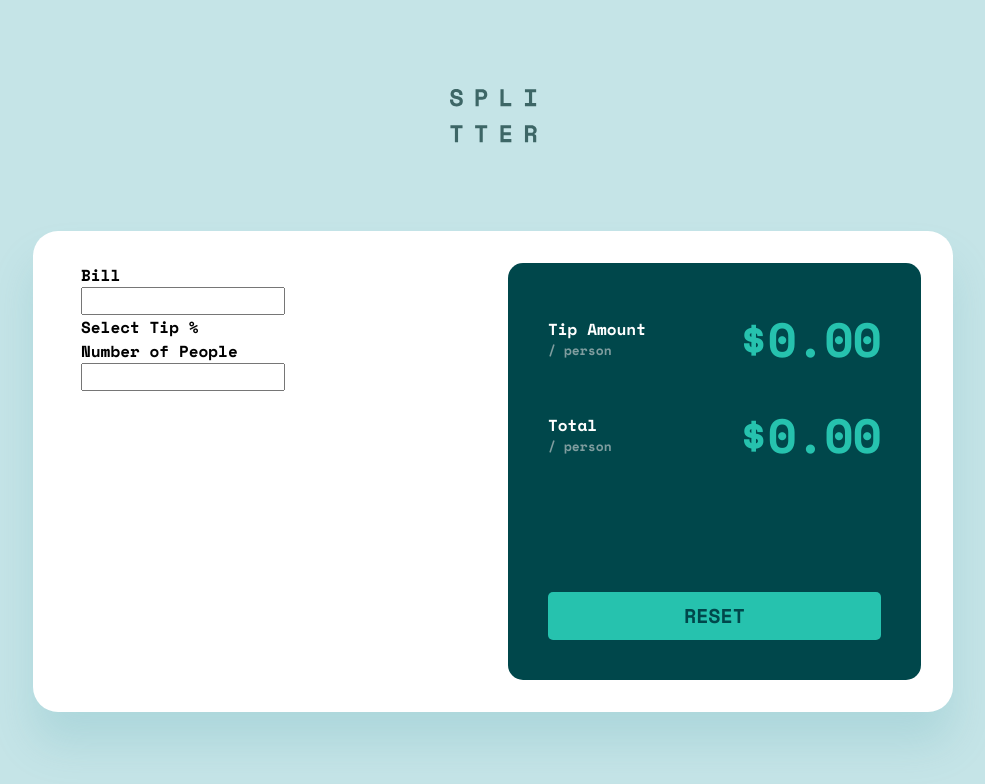
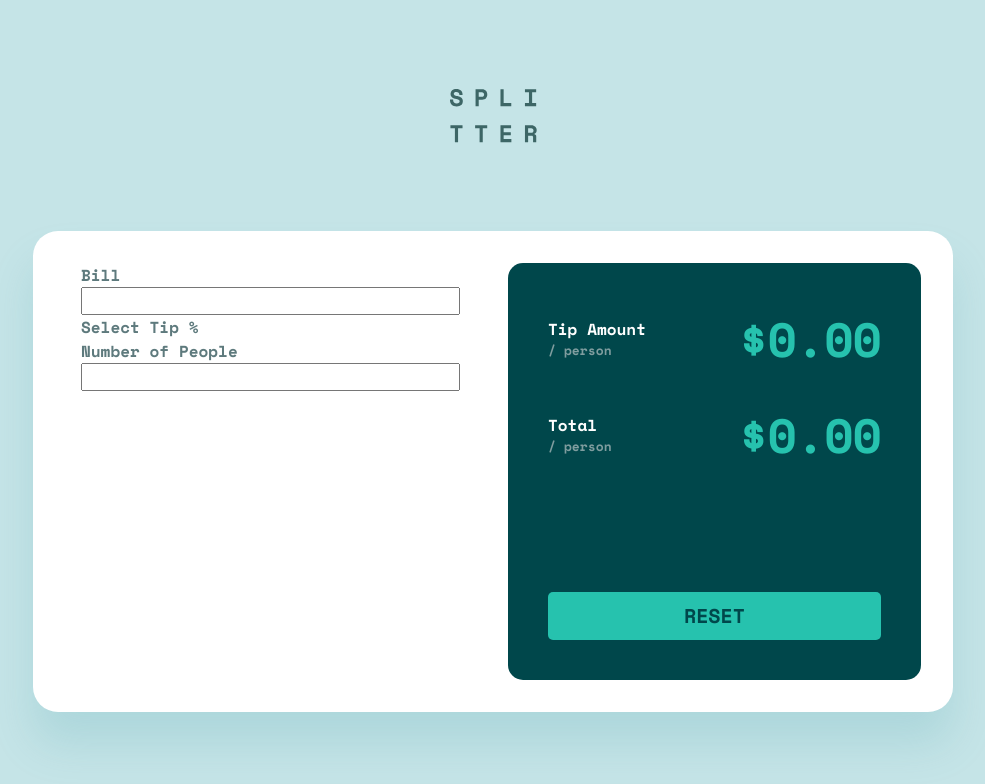
Before and after one commit to ostapyshyn/FM-Tip-calculator-app, a React (Create React App) app: page / in a window 1280 px wide. Shown: the top 784 px of the page, without its empty margins (147-1132 px from the left). Built offline with nearby package versions, Linux system fonts and the light colour scheme.

Commit message:
Start left side

```diff
--- a/src/components/Calculator/Calculator.jsx
+++ b/src/components/Calculator/Calculator.jsx
@@ -8,10 +8,10 @@ const Calculator = () => {
       <img src={logo} alt="logo" className={styles.logo} />
       <section className={styles.calculator}>
         <div className={styles.info}>
-          <p>Bill</p>
+          <p className={styles.name}>Bill</p>
           <input type="number" />
-          <p>Select Tip %</p>
-          <p>Number of People</p>
+          <p className={styles.name}>Select Tip %</p>
+          <p className={styles.name}>Number of People</p>
           <input type="number" name="" id="" />
         </div>
 
--- a/src/components/Calculator/Calculator.module.scss
+++ b/src/components/Calculator/Calculator.module.scss
@@ -18,6 +18,14 @@
   .info {
     width: 100%;
     max-width: 379px;
+    .name {
+      font-size: 16px;
+      line-height: 24px;
+      color: #5e7a7d;
+    }
+    input {
+      width: 100%;
+    }
   }
 
   .result {
```
